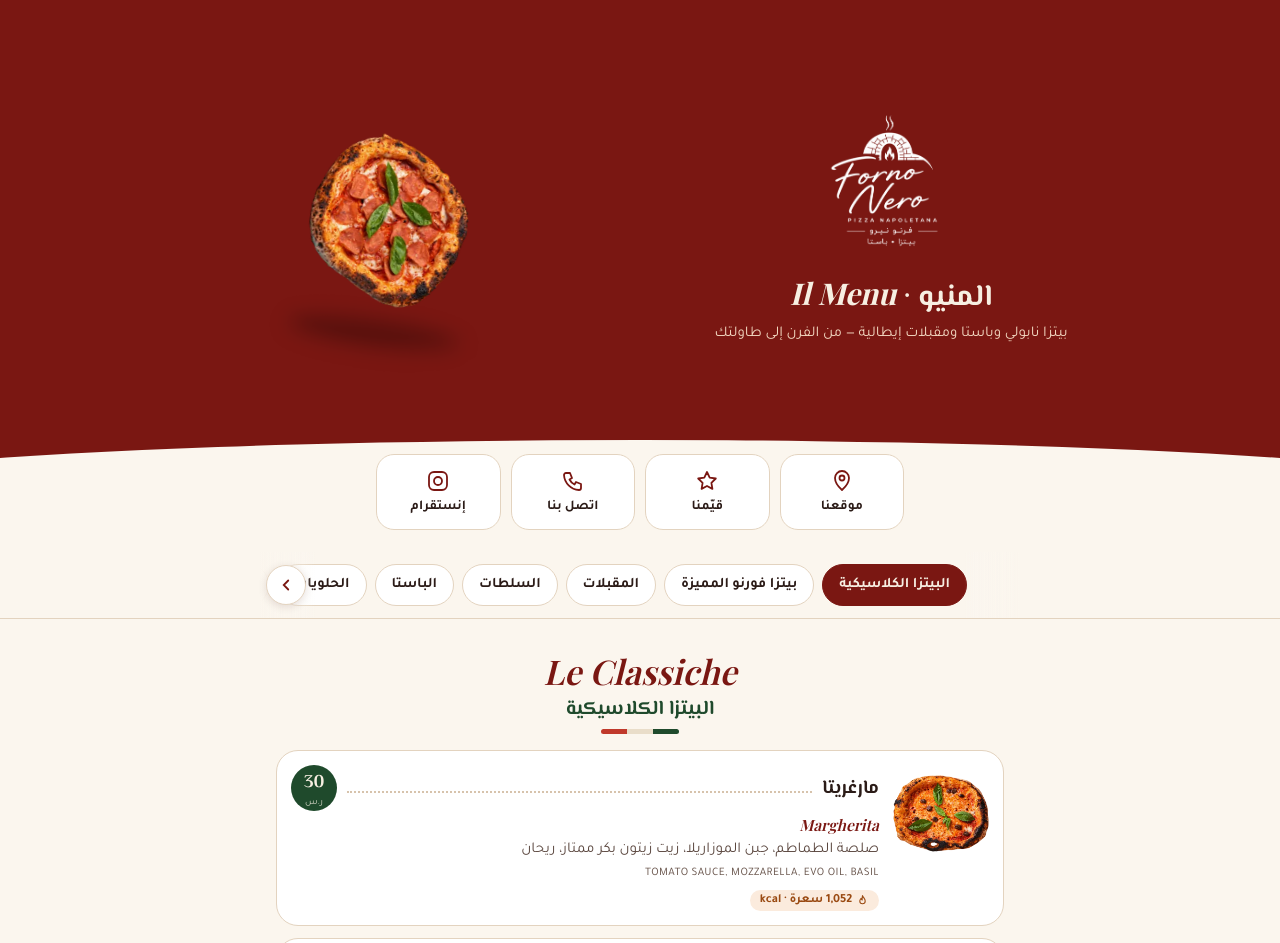
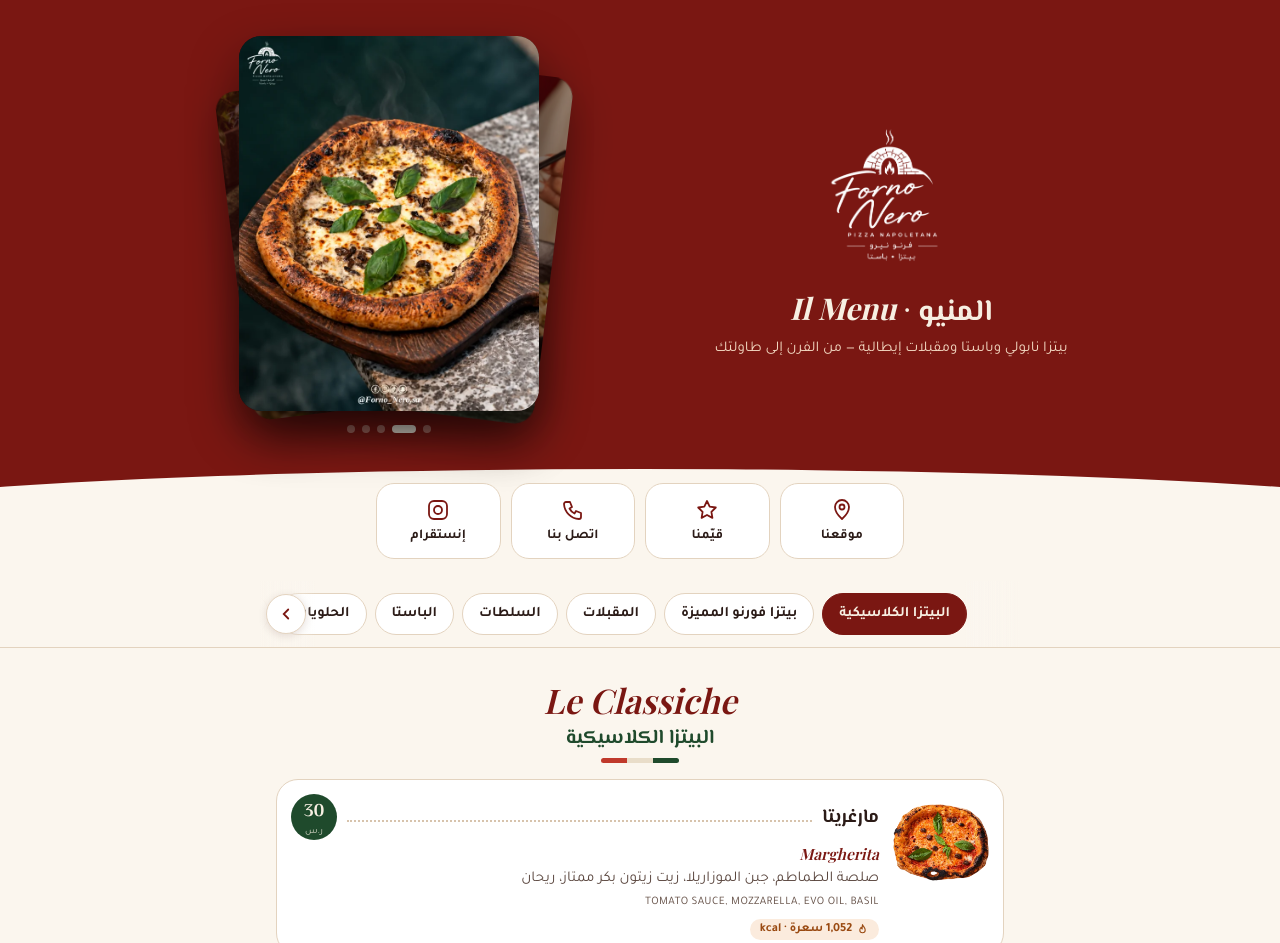
Before and after one commit to fornonero/menu, a plain HTML site: page index.html in a window 1280 px wide. Shown: the top 943 px of the page. Drawn offline with nearby package versions, Linux system fonts and the light colour scheme; a web font is replaced by a local one.

Commit message:
Hero: animated deck of Forno Nero ad photos
Co-Authored-By: Claude Opus 5.5 <noreply@anthropic.com>
Claude-Session: https://claude.ai/code/session_01WDM5C3qFW8Az6C27CyTTkf

```diff
--- a/index.html
+++ b/index.html
@@ -27,18 +27,20 @@ a{color:inherit}
 #intro .lg{width:210px;opacity:0;transform:scale(.9);animation:logoIn 1s .2s forwards}
 .hero .wrap{position:relative;z-index:1;max-width:980px;margin:0 auto;display:flex;align-items:stretch;justify-content:space-between;gap:24px}
 .hero .txt{flex:1;display:flex;flex-direction:column;align-items:center;justify-content:center}
-.hero .show{flex:1;align-self:stretch;position:relative;min-height:380px;overflow:hidden;-webkit-mask-image:radial-gradient(closest-side,#000 62%,transparent 100%);mask-image:radial-gradient(closest-side,#000 62%,transparent 100%)}
-.dish{position:absolute;left:50%;top:50%;width:230px;height:230px;margin:-115px 0 0 -115px;opacity:0;animation:pass 4.2s cubic-bezier(.45,.05,.25,1) forwards;will-change:transform,opacity}
-.dish img{width:100%;height:100%;object-fit:contain;display:block;animation:spin 9s linear infinite}
-.dish.pasta img{border-radius:50%}
-.dish::after{content:"";position:absolute;left:12%;right:12%;bottom:-6%;height:12%;border-radius:50%;background:rgba(0,0,0,.28);filter:blur(10px);z-index:-1}
-@keyframes pass{0%{transform:translate(-190%,120%) scale(.55) rotate(-140deg);opacity:0}
-22%{opacity:1}
-32%{transform:translate(0,0) scale(1) rotate(0deg);opacity:1}
-68%{transform:translate(0,0) scale(1) rotate(25deg);opacity:1}
-88%{opacity:.6}
-100%{transform:translate(190%,-120%) scale(.55) rotate(150deg);opacity:0}}
-@media (max-width:720px){.hero .show{width:100%;min-height:300px;flex:none}.dish{width:180px;height:180px;margin:-90px 0 0 -90px}}
+.hero .show{flex:1;align-self:stretch;display:flex;flex-direction:column;align-items:center;justify-content:center;gap:14px;padding:6px 0}
+.deck{position:relative;width:300px;aspect-ratio:4/5;perspective:1200px}
+.slide{position:absolute;inset:0;border-radius:22px;overflow:hidden;box-shadow:0 22px 50px rgba(0,0,0,.45);background:#2a0806;opacity:0;transform:translateY(30px) scale(.86);transition:transform .9s cubic-bezier(.2,.8,.2,1),opacity .9s,filter .9s;will-change:transform,opacity}
+.slide img{width:100%;height:100%;object-fit:cover;display:block}
+.slide.cur{opacity:1;transform:none;z-index:3}
+.slide.cur img{animation:kb 4.2s ease-out forwards}
+.slide.n1{opacity:.9;transform:translate(26px,12px) rotate(7deg) scale(.93);z-index:2;filter:brightness(.6)}
+.slide.n2{opacity:.7;transform:translate(-24px,18px) rotate(-7deg) scale(.88);z-index:1;filter:brightness(.45)}
+.slide.out{opacity:0;transform:translate(-120%,-12%) rotate(-24deg) scale(.95);z-index:4;transition:transform .85s cubic-bezier(.6,0,.4,1),opacity .85s}
+.slide.cur::after{content:"";position:absolute;inset:0;background:linear-gradient(105deg,transparent 35%,rgba(255,255,255,.28) 50%,transparent 65%);transform:translateX(-120%);animation:shine 1.3s .35s ease-out forwards}
+@keyframes kb{from{transform:scale(1.12)}to{transform:scale(1)}}
+@keyframes shine{to{transform:translateX(120%)}}
+.dots{display:flex;gap:7px}.dots i{width:8px;height:8px;border-radius:999px;background:rgba(247,239,226,.4);transition:width .4s,background .4s}.dots i.on{width:24px;background:var(--cream)}
+@media (max-width:720px){.hero .show{width:100%;flex:none}.deck{width:min(70vw,280px)}}
 @media (max-width:720px){.hero .wrap{flex-direction:column}}
 .stage{position:relative;width:min(76vw,340px);height:min(76vw,340px);display:flex;align-items:center;justify-content:center}
 .orbit{position:absolute;inset:0;border-radius:50%;border:1px dashed rgba(247,239,226,.35);animation:spin 26s linear infinite reverse}
@@ -145,7 +147,7 @@ footer a{color:var(--cream)}
    <h1 class="ms">المنيو · <span class="it" dir="ltr">Il Menu</span></h1>
    <p>بيتزا نابولي وباستا ومقبلات إيطالية — من الفرن إلى طاولتك</p>
   </div>
-  <div class="show" aria-hidden="true" id="show"></div>
+  <div class="show" aria-hidden="true"><div class="deck" id="deck"></div><div class="dots" id="dots"></div></div>
  </div>
 </header>
 <div class="actions">
@@ -203,12 +205,13 @@ const intro=document.getElementById('intro');let done=false;
 function close(){if(done)return;done=true;intro.classList.add('out');setTimeout(()=>intro.remove(),950)}
 document.getElementById('enter').onclick=close;document.getElementById('skip').onclick=close;
 const DISHES=DATA.slice(0,2).flatMap(c=>c.items).filter(i=>i.img);
-const PASTA=['arrabbiata','pink','truffle_penne','mushroom','alfredo'];
-const SEQ=[];for(let i=0;i<Math.max(DISHES.length,PASTA.length)*2;i++){SEQ.push({src:DISHES[i%DISHES.length].img,pasta:false});SEQ.push({src:PASTA[i%PASTA.length],pasta:true});}
-SEQ.forEach(x=>{const p=new Image();p.src='assets/'+x.src+'.webp'});
-const show=document.getElementById('show');let si=0;
-function nextDish(){const x=SEQ[si%SEQ.length];si++;const d=document.createElement('div');d.className='dish'+(x.pasta?' pasta':'');const im=document.createElement('img');im.src='assets/'+x.src+'.webp';im.alt='';d.appendChild(im);show.appendChild(d);d.addEventListener('animationend',e=>{if(e.target===d)d.remove()})}
-nextDish();setInterval(nextDish,2600);
+const ADS=['ad1','ad2','ad3','ad4','ad5'];
+const deck=document.getElementById('deck'),dots=document.getElementById('dots');
+const slides=ADS.map((n,k)=>{const d=document.createElement('div');d.className='slide';const im=document.createElement('img');im.src='assets/'+n+'.webp';im.alt='';d.appendChild(im);deck.appendChild(d);const dt=document.createElement('i');dots.appendChild(dt);return d});
+let cur=0;
+function lay(){const N=slides.length;slides.forEach((d,k)=>{const r=(k-cur+N)%N;d.classList.remove('cur','n1','n2');if(d.classList.contains('out'))return;if(r===0)d.classList.add('cur');else if(r===1)d.classList.add('n1');else if(r===2)d.classList.add('n2')});[...dots.children].forEach((x,k)=>x.classList.toggle('on',k===cur))}
+lay();
+setInterval(()=>{const o=slides[cur];o.classList.remove('cur');o.classList.add('out');setTimeout(()=>{o.classList.remove('out')},900);cur=(cur+1)%slides.length;lay()},4200);
 setTimeout(close,5200);
 </script>
 </body>
```
Also changed, not shown: assets/ad1.webp (added), assets/ad2.webp (added), assets/ad3.webp (added), assets/ad4.webp (added), assets/ad5.webp (added).
